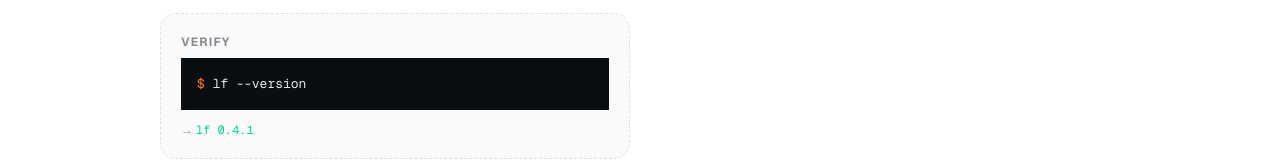
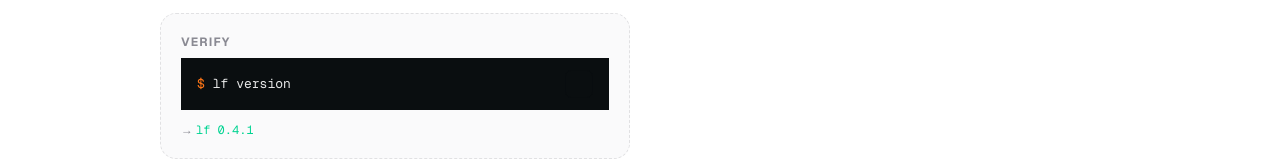
Before and after one commit to Rohit94r/LayerFlow.In, a Next.js app: page /docs in a window 1280 px wide. Shown: the part 645-806 px from the top of the page. Built offline with nearby package versions, Linux system fonts and the light colour scheme; some icons are missing.

Commit message:
fix: use 'lf version' (CLI has no --version flag) across installer + docs

```diff
--- a/app/(marketing)/docs/page.tsx
+++ b/app/(marketing)/docs/page.tsx
@@ -121,7 +121,7 @@ export default function DocsPage() {
             <div className="rounded-xl border border-dashed border-border bg-surface-2/40 p-5">
               <p className="text-xs font-bold uppercase tracking-widest text-faint">verify</p>
               <div className="mt-2">
-                <CodeBlock code="lf --version" />
+                <CodeBlock code="lf version" />
               </div>
               <p className="mt-3 text-xs text-faint">
                 → <span className="font-mono text-emerald-400">lf 0.4.1</span>
```
Also changed, not shown: 3 other files (tests, documents, lock files or other folders).
